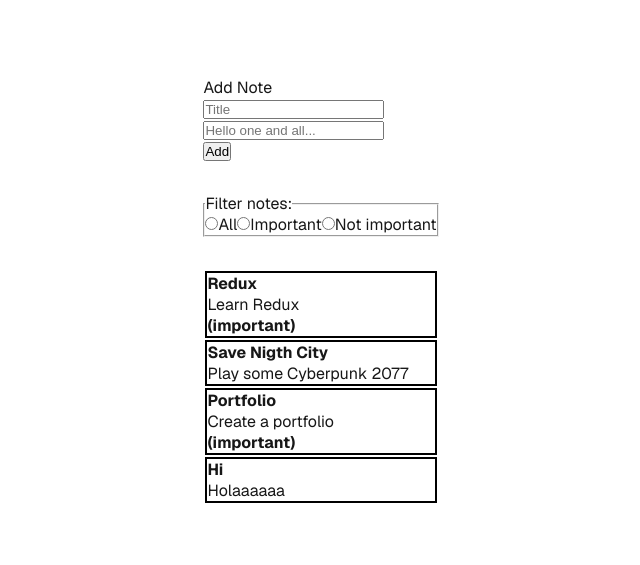
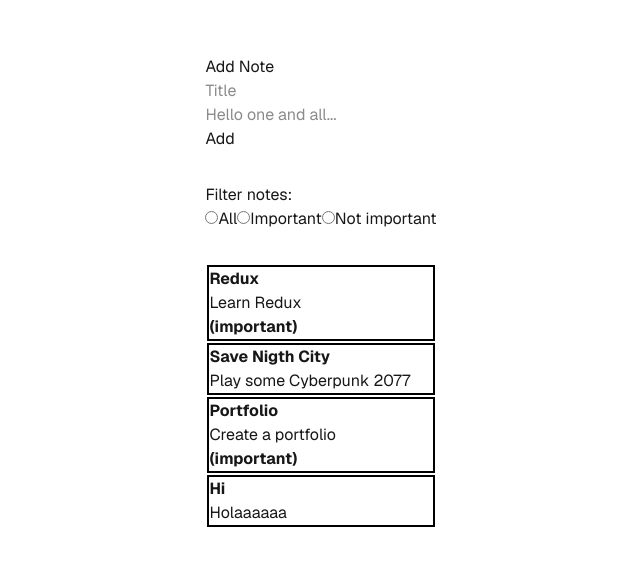
Before and after one commit to LaraBerenguer/notes-app, a Next.js app: page / in a window 1280 px wide. Shown: the part 109-674 px from the top of the page, without its empty margins (319-959 px from the left). Built offline with nearby package versions, Linux system fonts and the light colour scheme; data requests are answered from the project's data file.

Commit message:
Add TailwindCSS to the project with postcss

```diff
--- a/package.json
+++ b/package.json
@@ -12,10 +12,13 @@
   },
   "dependencies": {
     "@reduxjs/toolkit": "^2.8.2",
+    "@tailwindcss/postcss": "^4.1.11",
     "next": "15.3.3",
+    "postcss": "^8.5.6",
     "react": "^19.0.0",
     "react-dom": "^19.0.0",
-    "react-redux": "^9.2.0"
+    "react-redux": "^9.2.0",
+    "tailwindcss": "^4.1.11"
   },
   "devDependencies": {
     "@types/jest": "^30.0.0",
--- /dev/null
+++ b/postcss.config.mjs
@@ -0,0 +1,5 @@
+export default {
+  plugins: {
+    "@tailwindcss/postcss": {},
+  }
+}
--- a/src/styles/globals.css
+++ b/src/styles/globals.css
@@ -1,3 +1,5 @@
+@import "tailwindcss";
+
 :root {
   --background: #ffffff;
   --foreground: #171717;
```
Also changed, not shown: 1 other file (tests, documents, lock files or other folders).
